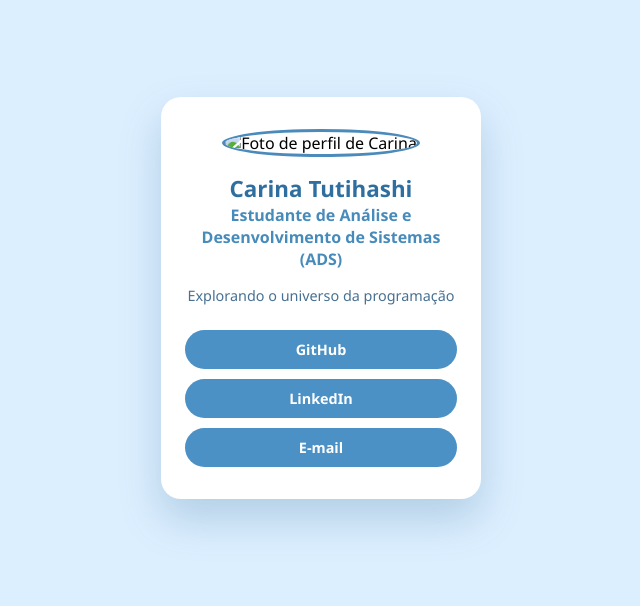
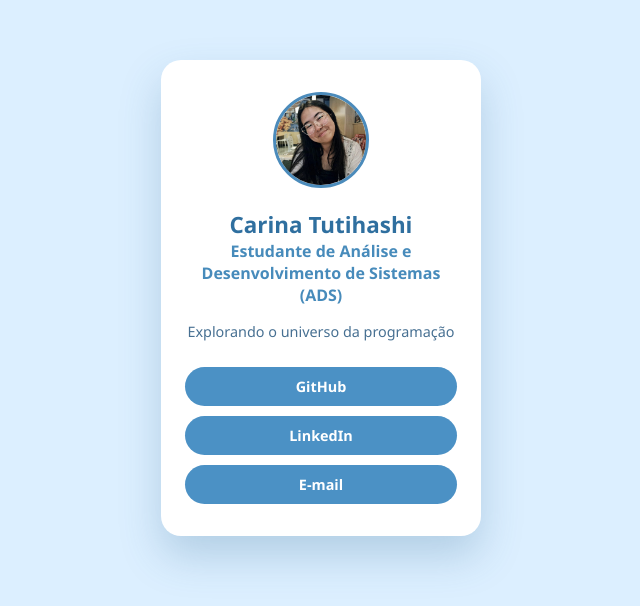
Before and after one commit to carinatut14-wq/cartao-visitas, a plain HTML site: page index.html in a window 1280 px wide. Shown: the part 102-708 px from the top of the page, without its empty margins (319-959 px from the left). Drawn offline with Linux system fonts and the light colour scheme.

Commit message:
Update index.html

```diff
--- a/index.html
+++ b/index.html
@@ -8,7 +8,7 @@
   </head>
   <body>
     <main class="card">
-      <img src="imgs/foto.jpg" alt="Foto de perfil de Carina" class="avatar">
+      <img src="foto.jpg" alt="Foto de perfil de Carina" class="avatar">
       <h1>Carina Tutihashi</h1>
       <p class="cargo">Estudante de Análise e Desenvolvimento de Sistemas (ADS)</p>
       <p class="bio">
```
